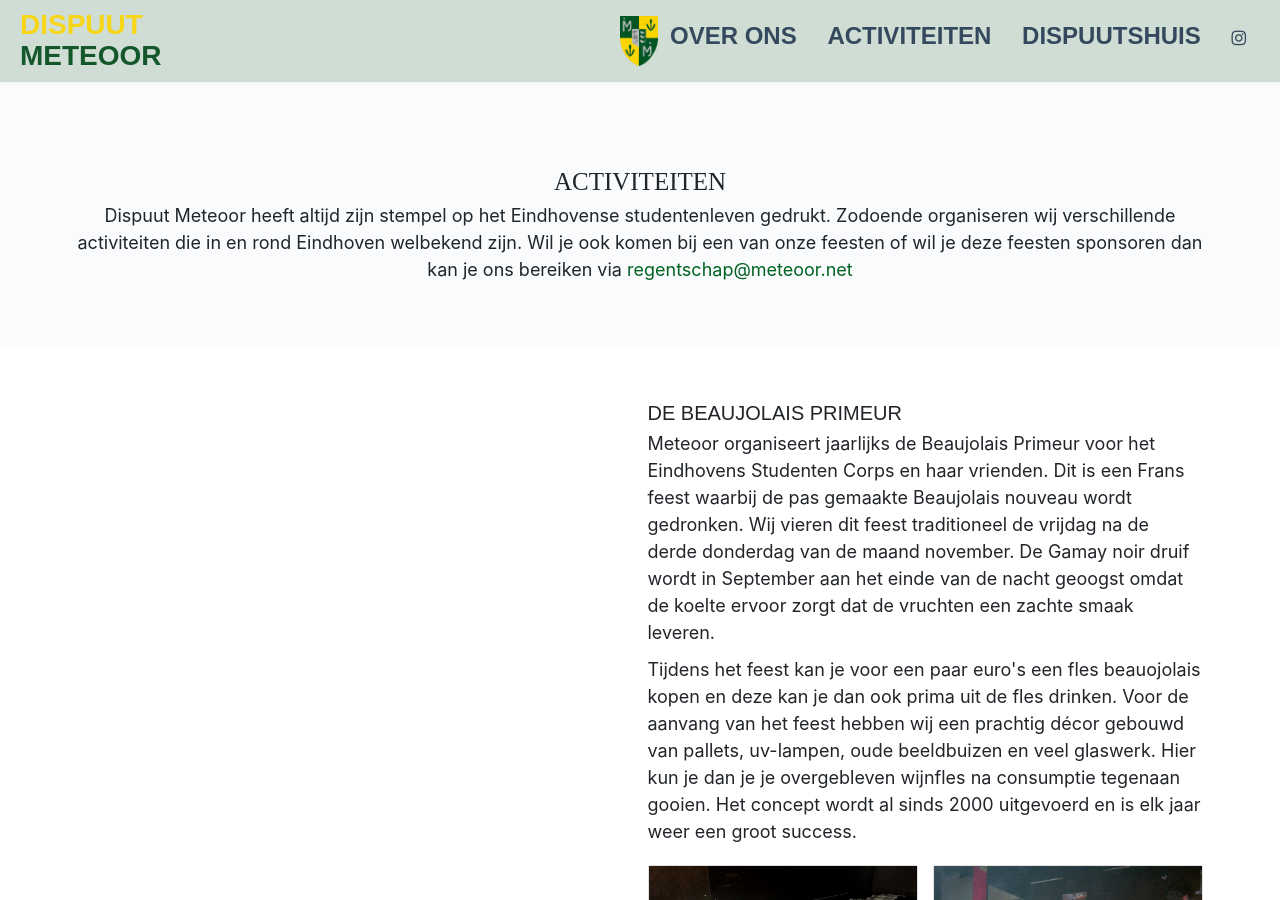
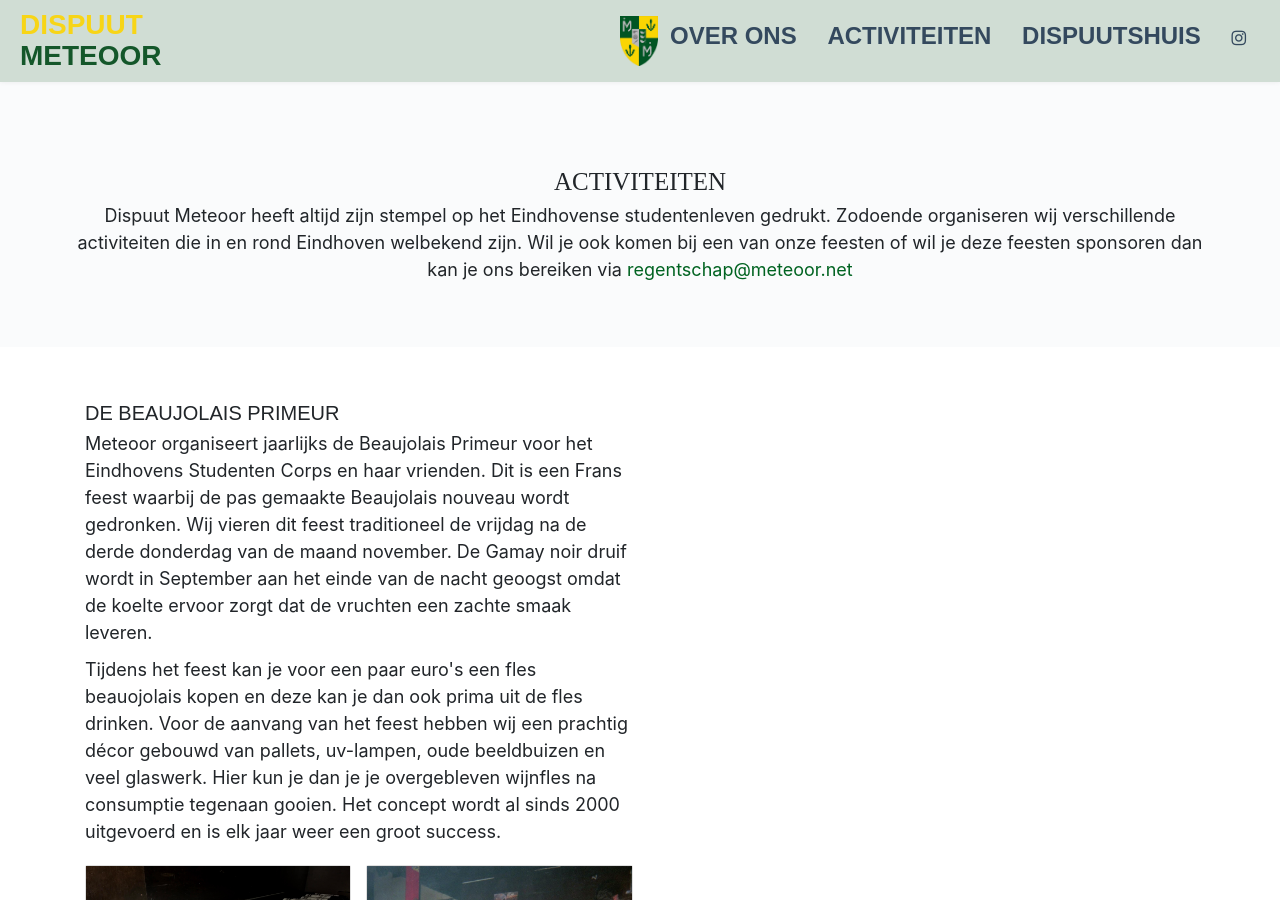
Before and after one commit to Meteoor1958/Meteoor1958.github.io, a Jekyll site: the page built from activiteiten.html, in a window 1280 px wide and 900 px high. Built offline with Jekyll 4.4.1, drawn with Linux system fonts in a browser that asks for light colours.

Commit message:
test jafet

```diff
--- a/activiteiten.html
+++ b/activiteiten.html
@@ -16,15 +16,6 @@ layout: default
 
 <section class="white-bg">
     <div id="beaujolais" class="container inner">
-
-        <!-- Row: iframe, text, and pictures side by side with flexbox for equal height -->
-        <div class="row d-flex align-items-stretch">
-            <!-- iframe column -->
-            <div class="col col-lg-6 col-md-6 col-sm-12 col-12 d-flex flex-column">
-                <div id="shop-frame" data-url="https://shop.eventix.io/1f2d80d6-71d9-11ee-bdc3-6a57c78572ab" style="flex: 1;"></div>
-                <script src="https://shop.eventix.io/build/integrate.js"></script>
-            </div>
-
             <!-- Text and picture column -->
             <div class="col col-lg-6 col-md-6 col-sm-12 col-12 d-flex flex-column">
                 <div>
@@ -52,7 +43,6 @@ layout: default
                     </div>
                 </div>
             </div>
-        </div>
     </div>
 </section>
 
```
